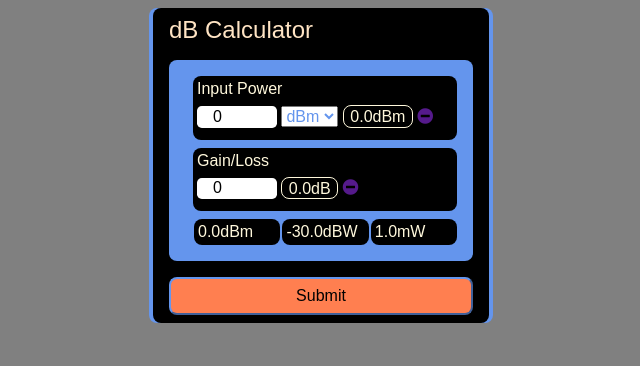
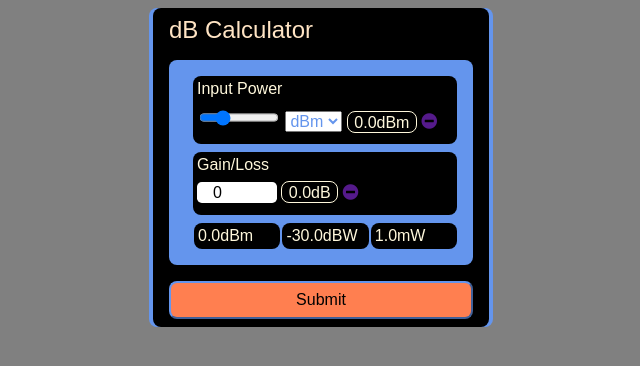
Before and after one commit to cgaetsewe/DB-Calculator, a plain HTML site: page index.html in a window 1280 px wide. Shown: the whole page, without its empty margins (319-959 px from the left). Drawn offline with Linux system fonts and the light colour scheme.

Commit message:
Add files via upload

```diff
--- a/index.html
+++ b/index.html
@@ -17,7 +17,7 @@
           <div class="grid-container">
             <li>Input Power
               <div class="padding-top-bot">
-                <input autocomplete="off" type="text" value="0" class="input" id="input-power" onclick="this.select()">
+                <input autocomplete="off" type="range" value="0" class="input" id="input-power" onclick="this.select()">
                 <select name="units" id="units">
                   <option value="dBm">dBm</option>
                   <option value="dBW">dBW</option>
```
